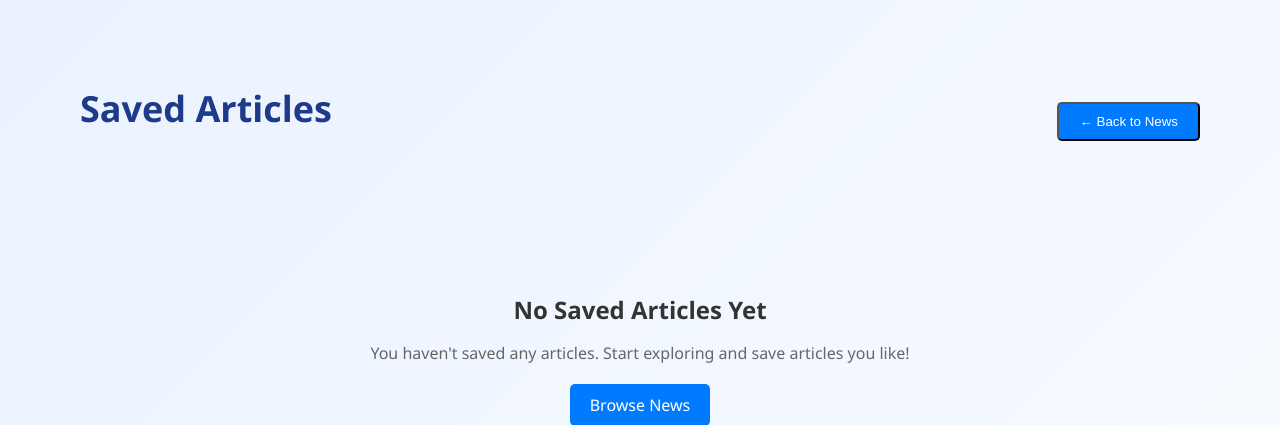
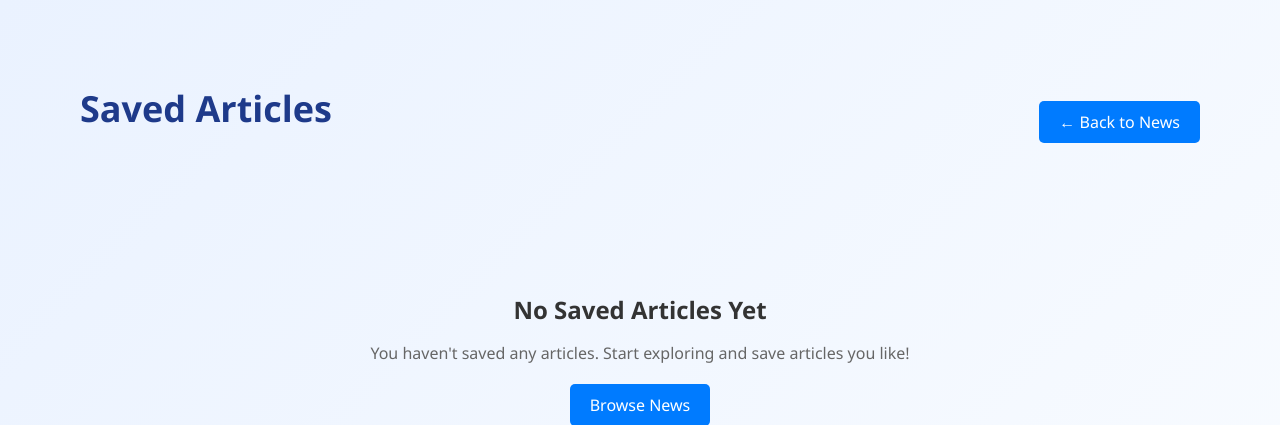
Before and after one commit to Psycho-Lalaji/NewsPortal, a PHP site: page /saved_news.php in a window 1280 px wide. Shown: the top 425 px of the page. Run offline with PHP 8.4, Linux system fonts and the light colour scheme; a user stored in the database is signed in; data comes from the database, SQL or seed files in the repository; data that the repository does not hold is empty.

Commit message:
Update links in home and saved news pages for consistent URL paths
Co-authored-by: Copilot <copilot@github.com>

```diff
--- a/home.php
+++ b/home.php
@@ -231,7 +231,7 @@ $conn->close();
     <div class="header-actions">
         <?php if (isset($_SESSION['user_id'])) : ?>
             <span class="welcome-user">Hi, <?php echo e($_SESSION['user_name'] ?? 'User'); ?></span>
-            <a class="btn btn-outline" href="saved_news.php" title="View your saved articles">
+            <a class="btn btn-outline" href="/saved_news.php" title="View your saved articles">
                 <svg width="14" height="14" viewBox="0 0 24 24" fill="none" stroke="currentColor" stroke-width="2.5">
                     <path d="M19 21H5a2 2 0 0 1-2-2V5a2 2 0 0 1 2-2h11l5 5v11a2 2 0 0 1-2 2z"/>
                     <polyline points="17 21 17 13 7 13 7 21"/>
--- a/saved_news.php
+++ b/saved_news.php
@@ -104,14 +104,14 @@ $conn->close();
     <div class="saved-container">
         <div style="display: flex; justify-content: space-between; align-items: center; margin-bottom: 30px;">
             <h1 class="saved-heading">Saved Articles</h1>
-            <button class="back-to-home">← Back to News</button>
+            <a href="home.php" class="back-to-home">← Back to News</a>
         </div>
 
         <?php if (empty($savedNews)): ?>
             <div class="no-saved-message">
                 <h2>No Saved Articles Yet</h2>
                 <p>You haven't saved any articles. Start exploring and save articles you like!</p>
-                <a href="home.php" class="back-to-home">Browse News</a>
+                <a href="/home.php" class="back-to-home">Browse News</a>
             </div>
         <?php else: ?>
             <div class="saved-grid">
```
